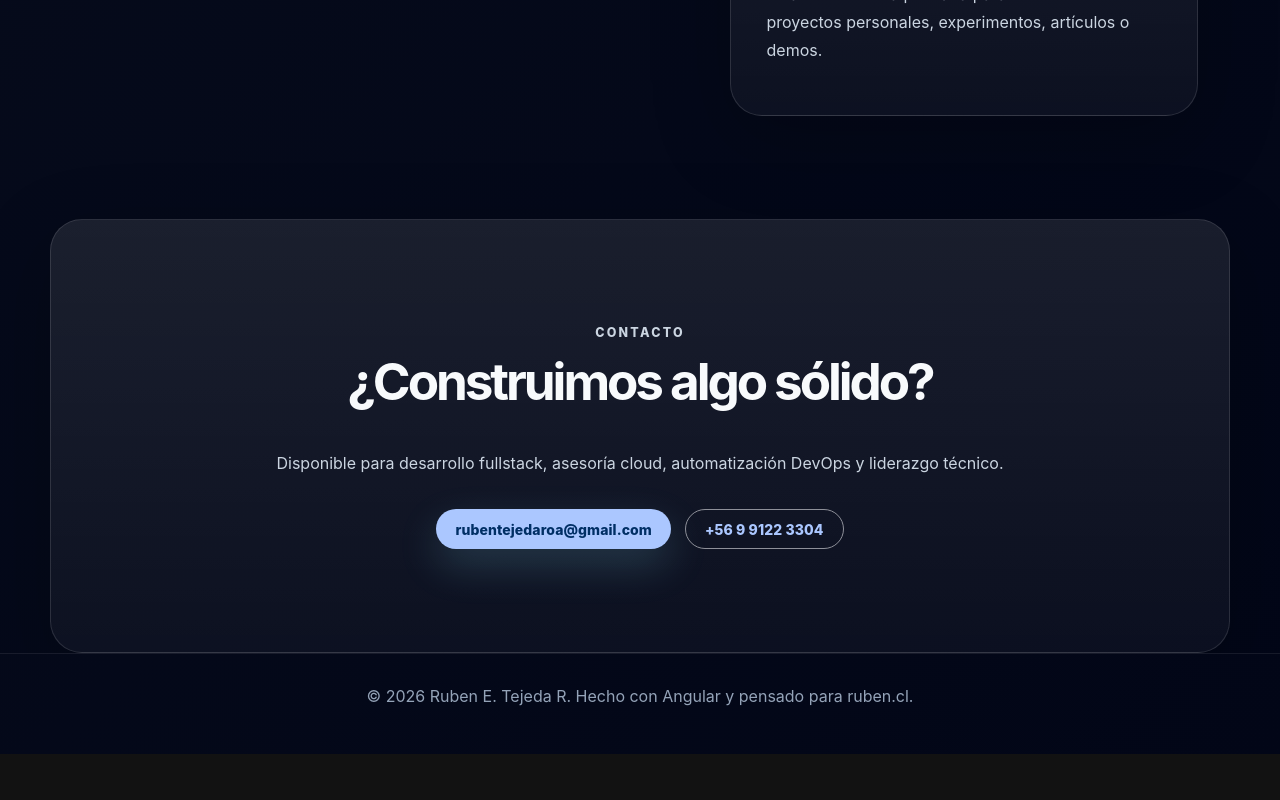
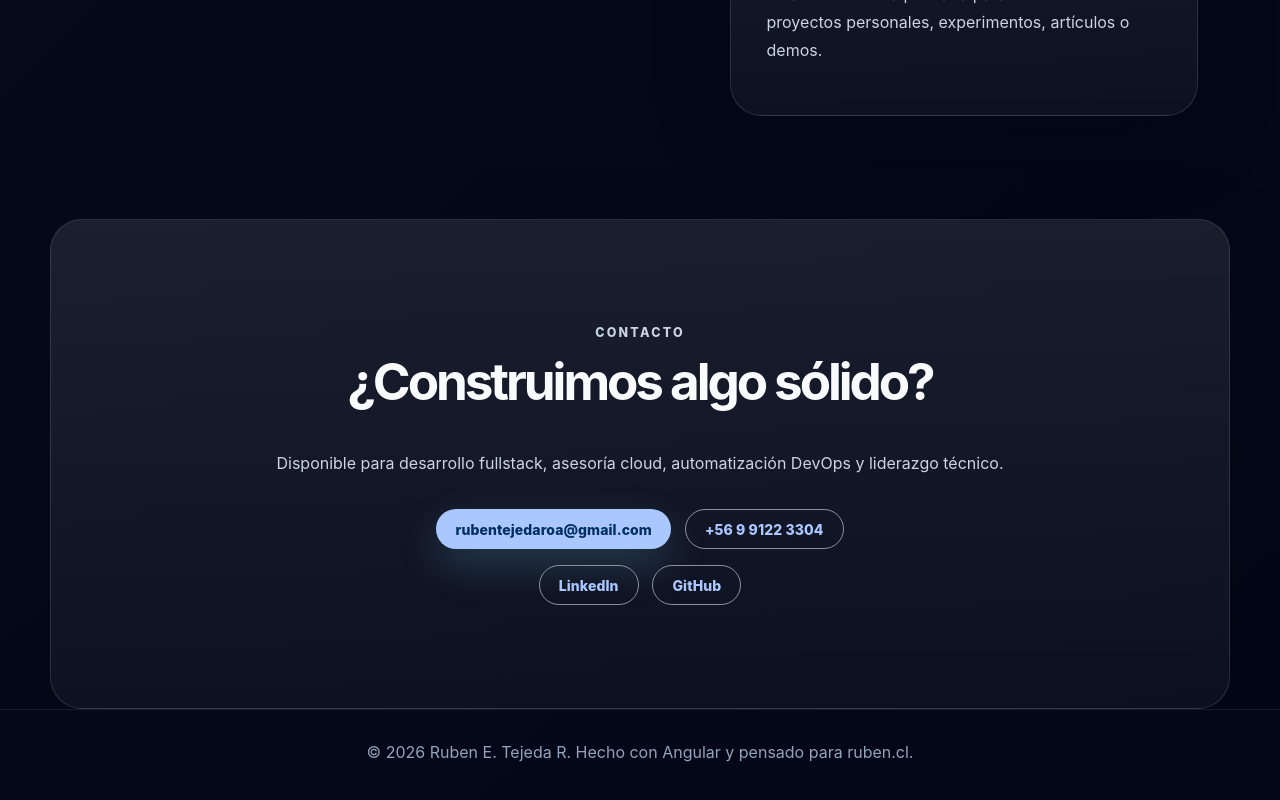
Before and after one commit to rbntejeda/ruben-cl, an Angular app: page / in a window 1280 px wide. Shown: the part 6745-7545 px from the top of the page. Before the commit the page ends 7499 px from the top, so only its background shows below. Built offline with nearby package versions, Linux system fonts and the light colour scheme.

Commit message:
feat: add social profile links

```diff
--- a/src/app/app.component.html
+++ b/src/app/app.component.html
@@ -170,6 +170,10 @@
       <a mat-flat-button class="button primary" href="mailto:{{ contact.email }}">{{ contact.email }}</a>
       <a mat-stroked-button class="button secondary" href="tel:+56991223304">{{ contact.phone }}</a>
     </div>
+    <div class="social-actions" aria-label="Redes sociales">
+      <a mat-stroked-button class="button secondary" [href]="contact.linkedin" target="_blank" rel="noopener noreferrer">LinkedIn</a>
+      <a mat-stroked-button class="button secondary" [href]="contact.github" target="_blank" rel="noopener noreferrer">GitHub</a>
+    </div>
   </section>
 </main>
 
--- a/src/app/app.component.scss
+++ b/src/app/app.component.scss
@@ -244,11 +244,17 @@ mat-card-subtitle {
 }
 
 .hero-actions,
-.contact-actions {
+.contact-actions,
+.social-actions {
   display: flex;
   flex-wrap: wrap;
   gap: 0.85rem;
   margin-top: 2rem;
+}
+
+.social-actions {
+  justify-content: center;
+  margin-top: 1rem;
 }
 
 .button {
@@ -497,7 +503,8 @@ dd {
   text-align: center;
 }
 
-.contact-actions {
+.contact-actions,
+.social-actions {
   justify-content: center;
 }
 
--- a/src/app/app.component.ts
+++ b/src/app/app.component.ts
@@ -41,7 +41,9 @@ export class AppComponent {
   protected readonly contact = {
     email: 'rubentejedaroa@gmail.com',
     phone: '+56 9 9122 3304',
-    location: 'Región del Biobío, Chile'
+    location: 'Región del Biobío, Chile',
+    linkedin: 'https://www.linkedin.com/in/rub%C3%A9n-eduardo-tejeda-roa-3771459a',
+    github: 'https://github.com/rbntejeda'
   };
 
   protected readonly skills = [
--- a/src/index.html
+++ b/src/index.html
@@ -31,6 +31,10 @@
         "name": "Ruben Eduardo Tejeda Roa",
         "alternateName": "Ruben E. Tejeda R.",
         "url": "https://ruben.cl/",
+        "sameAs": [
+          "https://www.linkedin.com/in/rub%C3%A9n-eduardo-tejeda-roa-3771459a",
+          "https://github.com/rbntejeda"
+        ],
         "email": "mailto:rubentejedaroa@gmail.com",
         "telephone": "+56 9 9122 3304",
         "address": {
```
